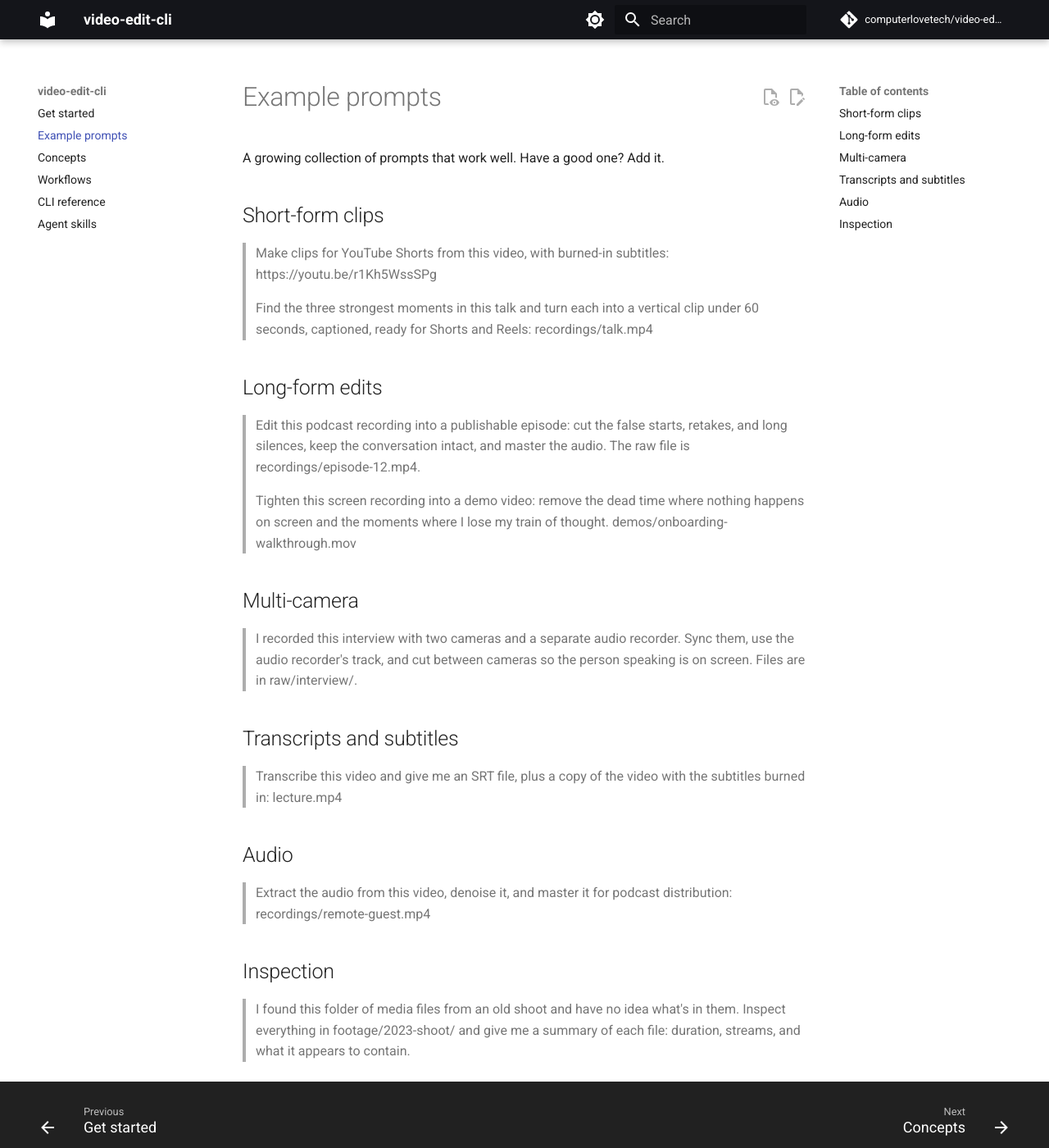
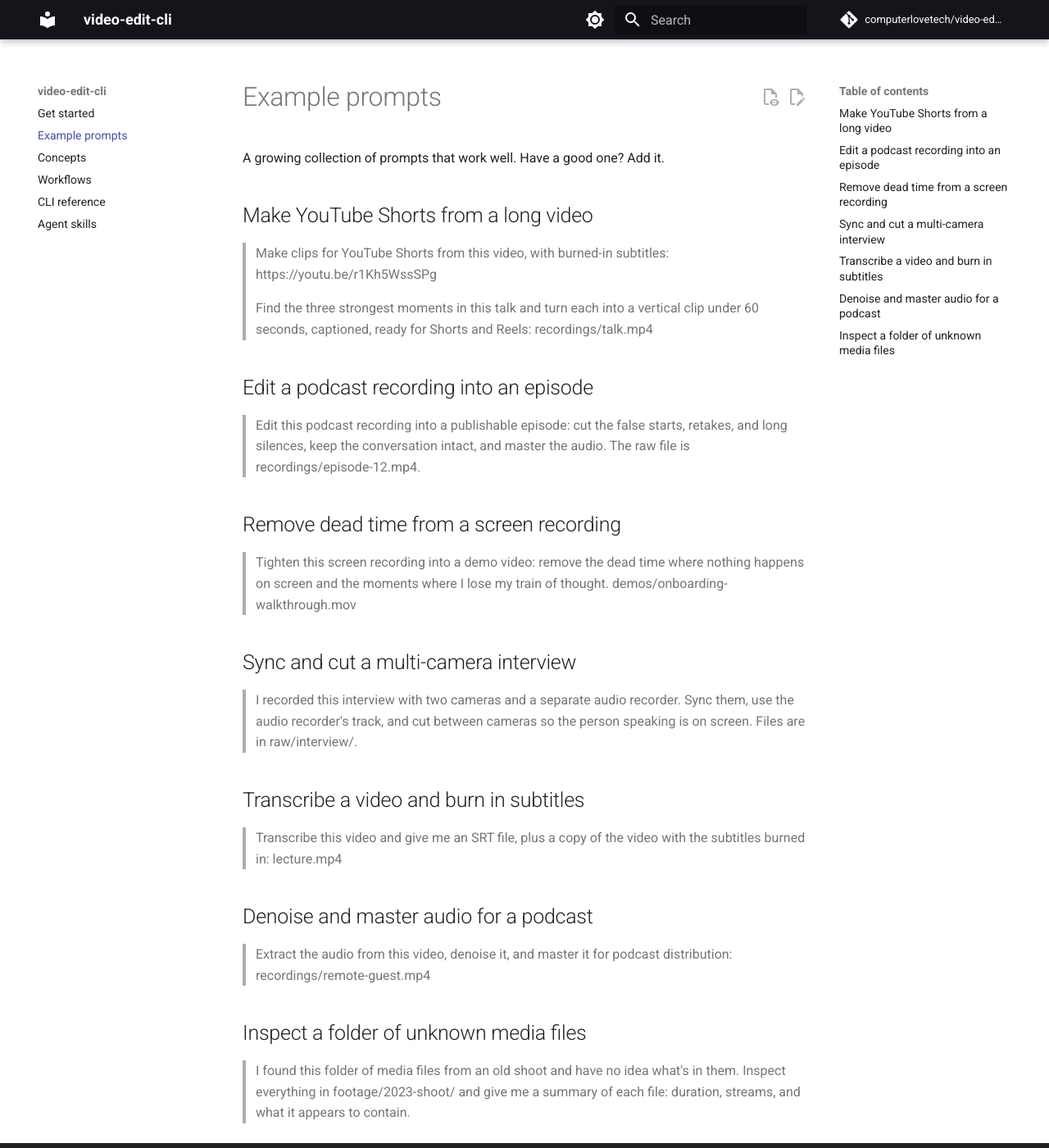
Before and after one commit to computerlovetech/video-edit-cli, an MkDocs documentation site: the page built from docs/examples.md, in a window 1280 px wide and 1400 px high. Shown: the whole window at 82% size. Built offline with MkDocs 1.6.1 and Material for MkDocs 9.7.7, drawn with Linux system fonts in a browser that asks for light colours; comment, search, counter and statistics services are not loaded.

Commit message:
docs: rewrite README and docs copy for growth, clarity, and SEO/GEO
- Job-focused tagline naming what agents can do (podcast edits, Shorts,
  subtitles, multicam, audio mastering) plus free/local/no-watermark claims
- New "What your agent can do" and "How it compares" sections (Opus Clip/
  Descript, auto-editor/jumpcutter, FFmpeg MCP servers)
- Lead How-it-works with the edit-plan example (edits like an editor)
- Searchable job-phrase headings in examples.md; answer-shaped intros in
  workflows.md; aligned docs index
- Richer PyPI description and keywords

Co-Authored-By: Claude Fable 5 <noreply@anthropic.com>

````diff
--- a/docs/examples.md
+++ b/docs/examples.md
@@ -2,7 +2,7 @@
 
 A growing collection of prompts that work well. Have a good one? Add it.
 
-## Short-form clips
+## Make YouTube Shorts from a long video
 
 > Make clips for YouTube Shorts from this video, with burned-in subtitles:
 > https://youtu.be/r1Kh5WssSPg
@@ -11,33 +11,35 @@ A growing collection of prompts that work well. Have a good one? Add it.
 > clip under 60 seconds, captioned, ready for Shorts and Reels:
 > recordings/talk.mp4
 
-## Long-form edits
+## Edit a podcast recording into an episode
 
 > Edit this podcast recording into a publishable episode: cut the false starts,
 > retakes, and long silences, keep the conversation intact, and master the
 > audio. The raw file is recordings/episode-12.mp4.
 
+## Remove dead time from a screen recording
+
 > Tighten this screen recording into a demo video: remove the dead time where
 > nothing happens on screen and the moments where I lose my train of thought.
 > demos/onboarding-walkthrough.mov
 
-## Multi-camera
+## Sync and cut a multi-camera interview
 
 > I recorded this interview with two cameras and a separate audio recorder.
 > Sync them, use the audio recorder's track, and cut between cameras so the
 > person speaking is on screen. Files are in raw/interview/.
 
-## Transcripts and subtitles
+## Transcribe a video and burn in subtitles
 
 > Transcribe this video and give me an SRT file, plus a copy of the video with
 > the subtitles burned in: lecture.mp4
 
-## Audio
+## Denoise and master audio for a podcast
 
 > Extract the audio from this video, denoise it, and master it for podcast
 > distribution: recordings/remote-guest.mp4
 
-## Inspection
+## Inspect a folder of unknown media files
 
 > I found this folder of media files from an old shoot and have no idea what's
 > in them. Inspect everything in footage/2023-shoot/ and give me a summary of
--- a/docs/workflows.md
+++ b/docs/workflows.md
@@ -5,6 +5,10 @@ the same shape: preflight with `doctor`, set up a workspace, gather evidence,
 act, then validate. Paths below assume a workspace at `$WS`.
 
 ## Main edit (dialogue-driven rough cut)
+
+To edit a talk or podcast recording from the command line, transcribe it,
+author an edit plan from the transcript, then validate, render, and review the
+cut:
 
 ```sh
 video-edit-cli doctor --workflow transcription
@@ -38,6 +42,9 @@ plan (`parent_plan` set), re-validating, and re-rendering.
 
 ## Packaged master (profile, subtitles, final checks)
 
+To produce a final deliverable with subtitles, render against a project
+profile, derive SRT/VTT from the render manifest, and validate the output:
+
 ```sh
 video-edit-cli render master --plan $WS/plans/final.json \
   --profile ./project.yaml --profile-name youtube-1080p \
@@ -67,6 +74,8 @@ sanity-checked before use with `asset inspect --input <path>`.
 
 ## Vertical short from a long-form source
 
+To turn a long recording into a vertical 9:16 short from the command line,
+choose a range, preview the reframe, derive a vertical plan, and render it.
 `short create-plan` never picks highlights — you choose the range (from the
 transcript or inspection) and state the editorial reason.
 
@@ -95,6 +104,10 @@ tight cues (`--max-words` / `--max-chars`) and burn them with
 
 ## Audio restoration and mastering
 
+To denoise and loudness-normalize a recording's audio from the command line,
+extract it, analyze it, denoise with an explicit backend, compare candidates,
+then master and re-attach the winner:
+
 ```sh
 video-edit-cli doctor --workflow audio-restoration   # verifies the DF/Torch chain
 
@@ -122,6 +135,9 @@ video-edit-cli audio replace --video recording.mp4 \
 target speech delivery; override with `--target-lufs`, `--true-peak`, `--lra`).
 
 ## Multi-camera / separate-audio sync
+
+To sync two cameras or a separate audio recorder from the command line,
+estimate the offset from the audio, review it, and apply it:
 
 ```sh
 video-edit-cli sync analyze --reference camera-a.mp4 --other mic.wav
````
Also changed, not shown: README.md (+55 -7 lines), docs/index.md (+9 -5 lines), pyproject.toml (+16 -2 lines), 1 other file.
